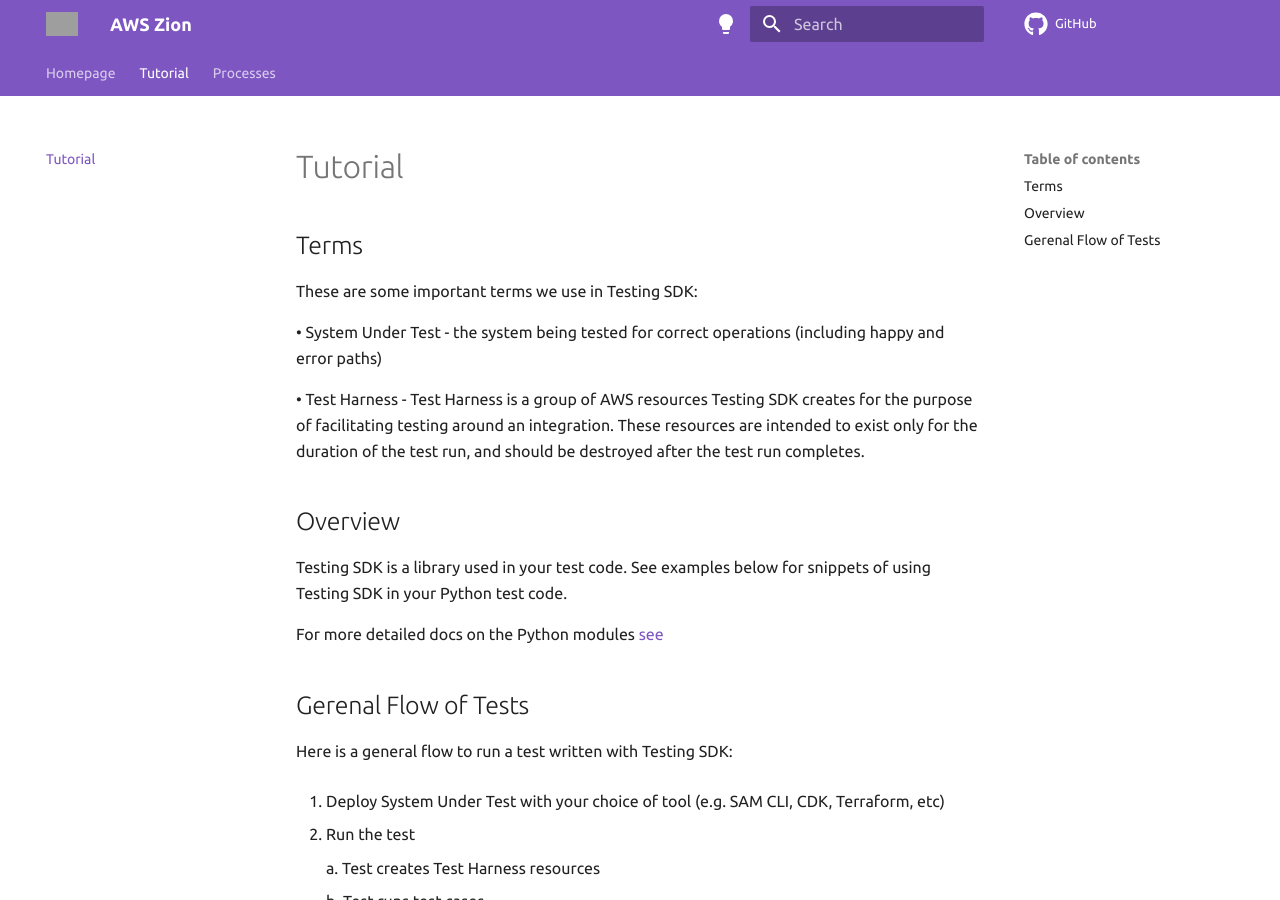
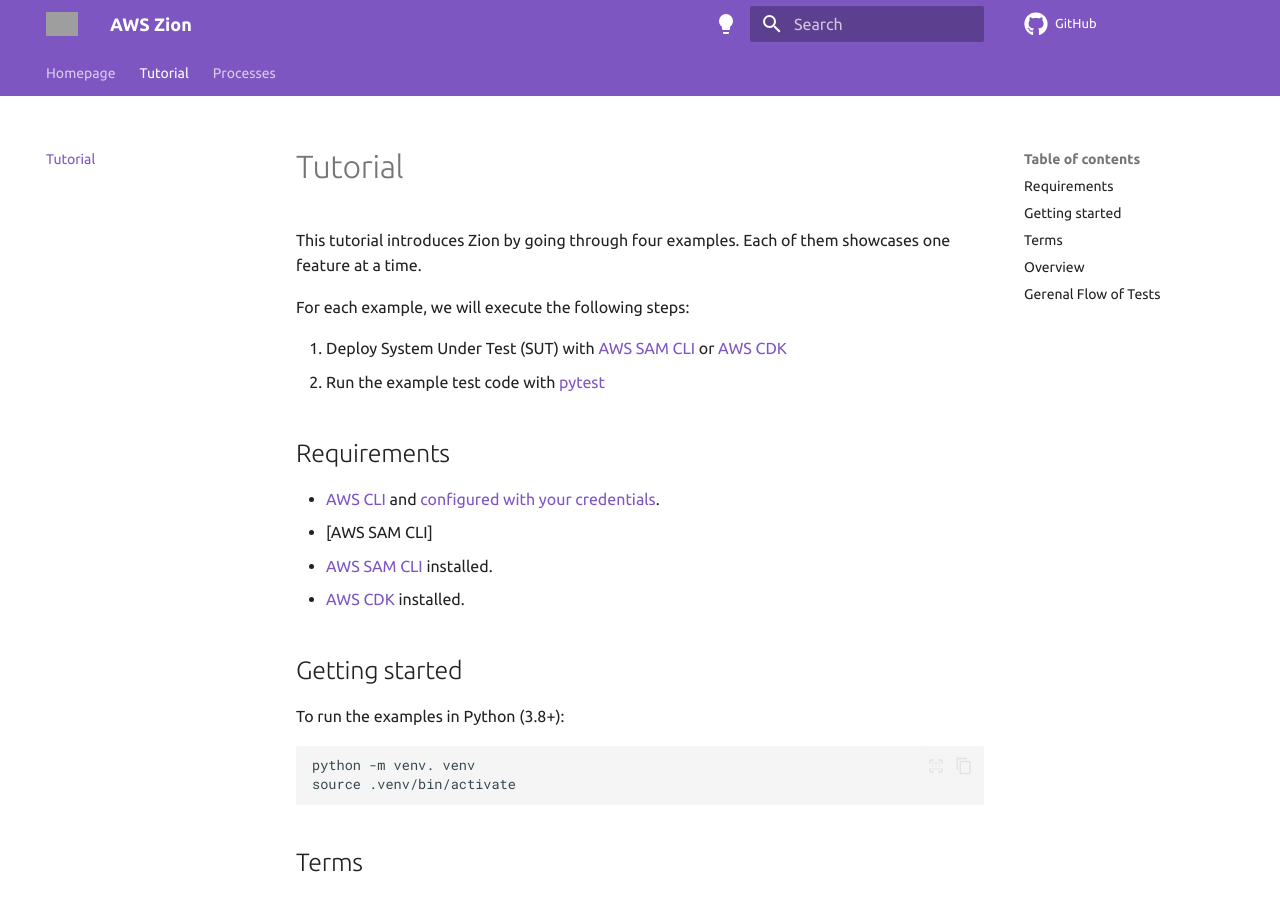
Before and after one commit to awslabs/aws-iatk, an MkDocs documentation site: the page built from docs/tutorial/index.md, in a window 1280 px wide and 900 px high. Built offline with MkDocs 1.6.1 and Material for MkDocs 9.7.7, drawn with Linux system fonts in a browser that asks for light colours; comment, search, counter and statistics services are not loaded; the version menu is left out; grey boxes are pictures that could not be loaded.

Commit message:
Update tutorial

````diff
--- a/docs/tutorial/index.md
+++ b/docs/tutorial/index.md
@@ -1,3 +1,31 @@
+---
+title: Tutorial
+description: Introduction to Zion
+---
+
+This tutorial introduces Zion by going through four examples. Each of them showcases one feature at a time.
+
+For each example, we will execute the following steps:
+
+1. Deploy System Under Test (SUT) with [AWS SAM CLI](https://docs.aws.amazon.com/serverless-application-model/latest/developerguide/serverless-sam-cli-install.html){target="_blank"} or [AWS CDK](https://docs.aws.amazon.com/cdk/v2/guide/getting_started.html)
+2. Run the example test code with [pytest](https://docs.pytest.org/){target="_blank"}
+
+## Requirements
+
+* [AWS CLI](https://docs.aws.amazon.com/cli/latest/userguide/getting-started-install.html){target="_blank"} and [configured with your credentials](https://docs.aws.amazon.com/serverless-application-model/latest/developerguide/serverless-getting-started-set-up-credentials.html){target="_blank"}.
+* [AWS SAM CLI]
+* [AWS SAM CLI](https://docs.aws.amazon.com/serverless-application-model/latest/developerguide/serverless-sam-cli-install.html){target="_blank"} installed.
+* [AWS CDK](https://docs.aws.amazon.com/cdk/v2/guide/getting_started.html) installed.
+
+## Getting started
+
+To run the examples in Python (3.8+):
+
+```
+python -m venv. venv
+source .venv/bin/activate
+```
+
 ## Terms
 
 These are some important terms we use in Testing SDK:
````
